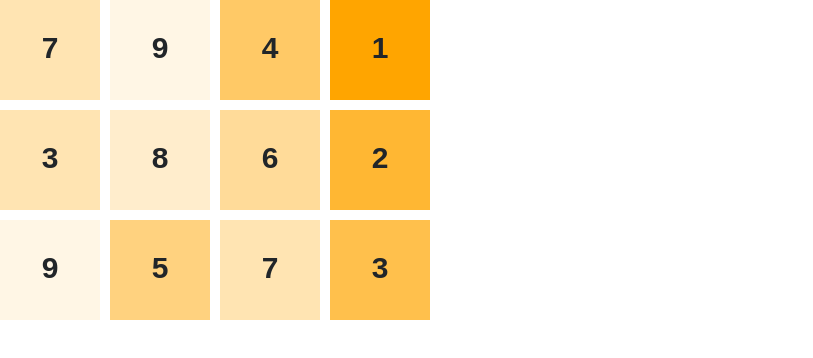
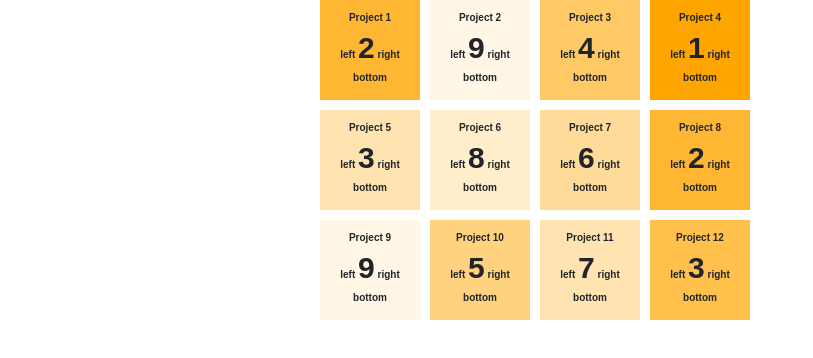
Before and after one commit to sammydowds/heat-map, a React (Create React App) app: page / in a window 1280 px wide. Shown: the top 358 px of the page, without its empty margins (0-813 px from the left). Built offline with nearby package versions, Linux system fonts and the light colour scheme.

Commit message:
Adding image and info on additional text

```diff
--- a/src/MainComponent.js
+++ b/src/MainComponent.js
@@ -4,18 +4,18 @@ import HeatMap from './components/HeatMapComponent';
 function MainComponent() {
     const color = [255,165,0];
     const items = [
-        {'title': 'Engineering for project 1 testing this', 'display': 7, 'index': 3},
-        {'title': 'Project 2', 'display': 9,'index': 1},
-        {'title': 'Project 3', 'display': 4,'index': 6},
-        {'title': 'Project 4', 'display': 1,'index': 10},
-        {'title': 'Project 5', 'display': 3,'index': 3},
-        {'title': 'Project 6', 'display': 8,'index': 2},
-        {'title': 'Project 7', 'display': 6,'index': 4},
-        {'title': 'Project 8', 'display': 2,'index': 8},
-        {'title': 'Project 9', 'display': 9,'index': 1},
-        {'title': 'Project 10', 'display': 5,'index': 5},
-        {'title': 'Project 11', 'display': 7,'index': 3},
-        {'title': 'Project 12', 'display': 3,'index': 7}
+        {'top': 'Project 1', 'bottom':'bottom', 'left': 'left', 'right': 'right', 'bottom': 'bottom', 'display': 2,'index': 8},
+        {'top': 'Project 2', 'bottom':'bottom', 'left': 'left', 'right': 'right', 'bottom': 'bottom', 'display': 9,'index': 1},
+        {'top': 'Project 3', 'bottom':'bottom', 'left': 'left', 'right': 'right', 'bottom': 'bottom', 'display': 4,'index': 6},
+        {'top': 'Project 4', 'bottom':'bottom', 'left': 'left', 'right': 'right', 'bottom': 'bottom', 'display': 1,'index': 10},
+        {'top': 'Project 5', 'bottom':'bottom', 'left': 'left', 'right': 'right', 'bottom': 'bottom', 'display': 3,'index': 3},
+        {'top': 'Project 6', 'bottom':'bottom', 'left': 'left', 'right': 'right', 'bottom': 'bottom', 'display': 8,'index': 2},
+        {'top': 'Project 7', 'bottom':'bottom', 'left': 'left', 'right': 'right', 'bottom': 'bottom', 'display': 6,'index': 4},
+        {'top': 'Project 8', 'bottom':'bottom', 'left': 'left', 'right': 'right', 'bottom': 'bottom', 'display': 2,'index': 8},
+        {'top': 'Project 9', 'bottom':'bottom', 'left': 'left', 'right': 'right', 'bottom': 'bottom', 'display': 9,'index': 1},
+        {'top': 'Project 10','bottom':'bottom', 'left': 'left', 'right': 'right' , 'bottom': 'bottom', 'display': 5,'index': 5},
+        {'top': 'Project 11','bottom':'bottom', 'left': 'left', 'right': 'right' , 'bottom': 'bottom', 'display': 7,'index': 3},
+        {'top': 'Project 12','bottom':'bottom', 'left': 'left', 'right': 'right' , 'bottom': 'bottom', 'display': 3,'index': 7}
     ]
     return(
         <HeatMap
--- a/src/components/heatmap.css
+++ b/src/components/heatmap.css
@@ -3,6 +3,8 @@
   grid-template-columns: 100px 100px 100px 100px;
   grid-row-gap: 10px;
   grid-column-gap: 10px;
+  margin: auto;
+  width: 50%;
 }
 
 .grid-item {
```
Also changed, not shown: public/demo.PNG (added), 1 other file (tests, documents, lock files or other folders).
